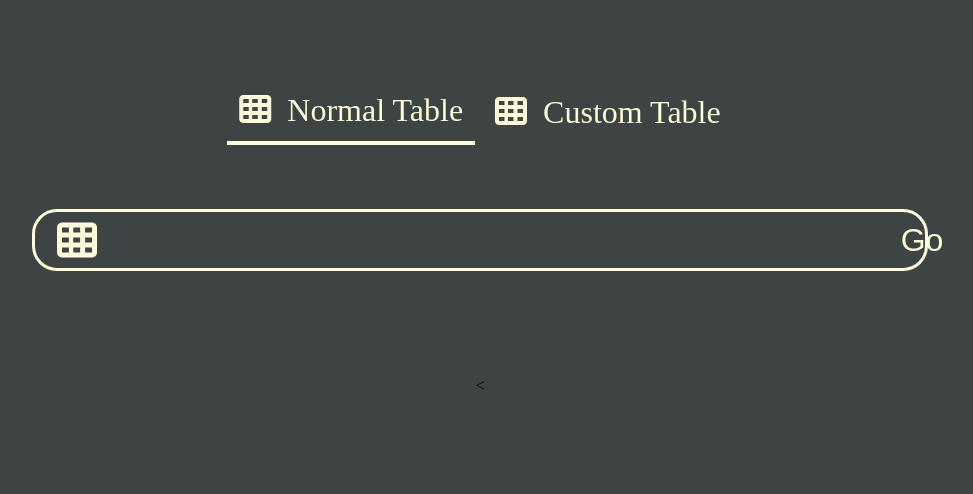
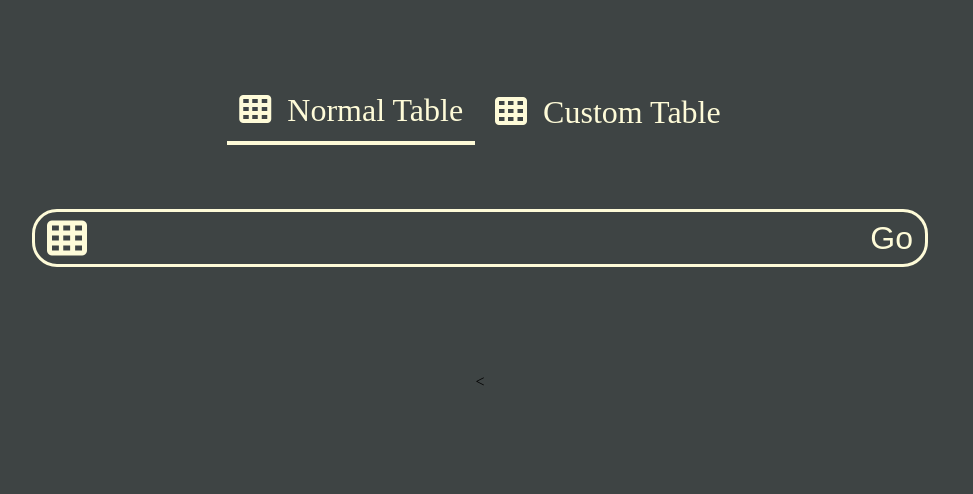
Before and after one commit to madnir12/tablecreater, a plain HTML site: page index.html in a window 1280 px wide. Shown: the whole page, without its empty margins (160-1133 px from the left). Drawn offline with Linux system fonts and the light colour scheme.

Commit message:
Add files via upload
some css changed

```diff
--- a/style.css
+++ b/style.css
@@ -53,17 +53,17 @@ body{
     width: 100%;
     border: 3px solid var(--frontcolor2);
     border-radius: 25px;
-    padding: 8px 22px;
+    padding: 6px 12px;
 }
 .inputarea form{
-    display: grid;
-    place-items: center;
-    grid-template-columns: 1fr 95% 1fr;
+    display: flex;
+    justify-content: space-between;
+    align-items: center;
     width: 100%;
     height: 100%;
 }
 .inputarea input[type=number]{
-    width: 95%;
+    width: 90%;
 
 }
 .inputarea input{
@@ -148,17 +148,20 @@ td,th{
     .ul ul li,.ul ul i{
         font-size: 1rem;
     }
+    .inputarea input[type=number]{
+        width: 75%;
+    }
     .inputarea input,.inputarea button,.inputarea i{
         font-size: 1.5rem;
     }
-    .inputarea{
-        padding: 6px 50px 6px 10px;
-    }
+
     .tablearea{
         padding: 1rem 0;
     }
     .tablearea table{
         width: 90%;
+        display: flex;
+        flex-wrap: wrap;
 
     }
     td,th{
```
